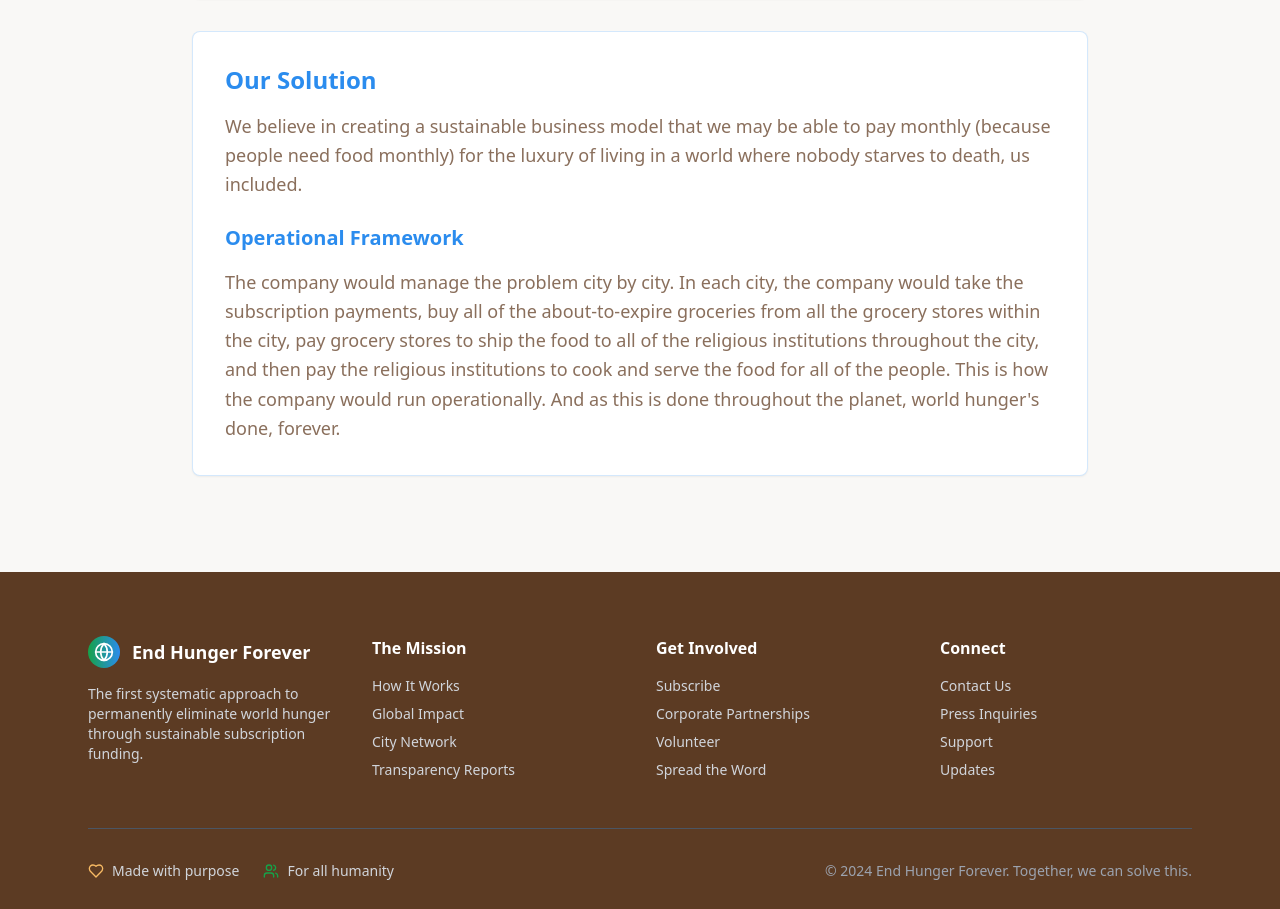
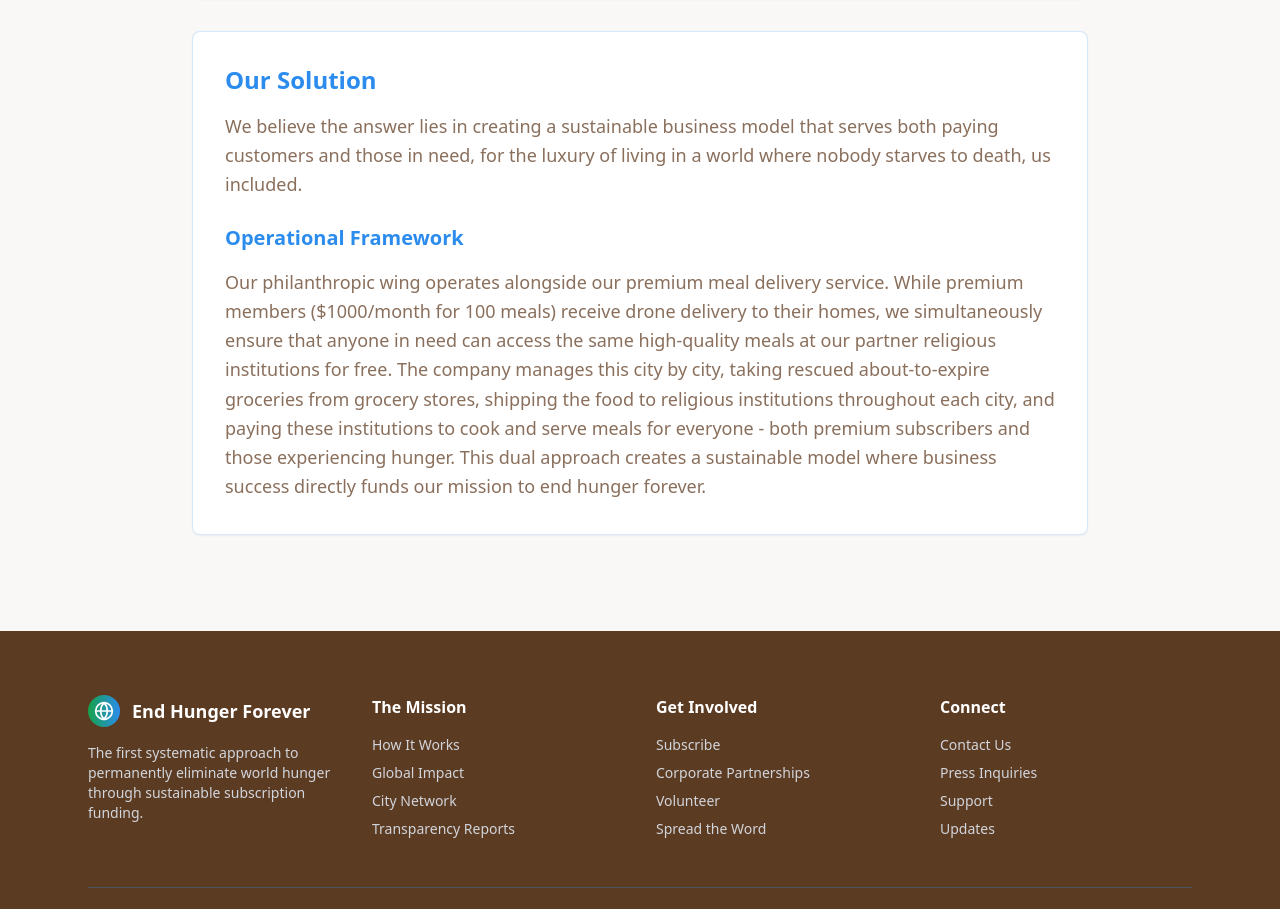
Before and after one commit to adityanarayanan95-collab/end-hunger-now, a React (Vite) app: page /moral-fiber in a window 1280 px wide. Shown: the part 851-1760 px from the top of the page. Built offline with nearby package versions, Linux system fonts and the light colour scheme.

Commit message:
Reverted to commit 9306575da2e809b9a53ba08a918dd8f6d73e9b84

```diff
--- a/src/pages/MoralFiber.tsx
+++ b/src/pages/MoralFiber.tsx
@@ -51,17 +51,19 @@ const MoralFiber = () => {
               <CardContent className="p-8">
                 <h2 className="text-2xl font-bold text-trust mb-4">Our Solution</h2>
                 <p className="text-lg text-muted-foreground leading-relaxed mb-6">
-                  We believe in creating a sustainable business model that we may be able to pay monthly (because people need food monthly) for the luxury of living
-                  in a world where nobody starves to death, us included.
+                  We believe the answer lies in creating a sustainable business model that serves both paying customers
+                  and those in need, for the luxury of living in a world where nobody starves to death, us included.
                 </p>
 
                 <h3 className="text-xl font-semibold text-trust mb-4">Operational Framework</h3>
                 <p className="text-lg text-muted-foreground leading-relaxed">
-                  The company would manage the problem city by city. In each city, the company would take the subscription payments, buy all of the about-to-expire groceries from all
-                  the grocery stores within the city, pay grocery stores to ship the food to all of the religious
-                  institutions throughout the city, and then pay the religious institutions to cook and serve the food
-                  for all of the people. This is how the company would run operationally. And as this is done throughout
-                  the planet, world hunger's done, forever.
+                  Our philanthropic wing operates alongside our premium meal delivery service. While premium members
+                  ($1000/month for 100 meals) receive drone delivery to their homes, we simultaneously ensure that
+                  anyone in need can access the same high-quality meals at our partner religious institutions for free.
+                  The company manages this city by city, taking rescued about-to-expire groceries from grocery stores,
+                  shipping the food to religious institutions throughout each city, and paying these institutions to
+                  cook and serve meals for everyone - both premium subscribers and those experiencing hunger. This dual
+                  approach creates a sustainable model where business success directly funds our mission to end hunger forever.
                 </p>
               </CardContent>
             </Card>
```
